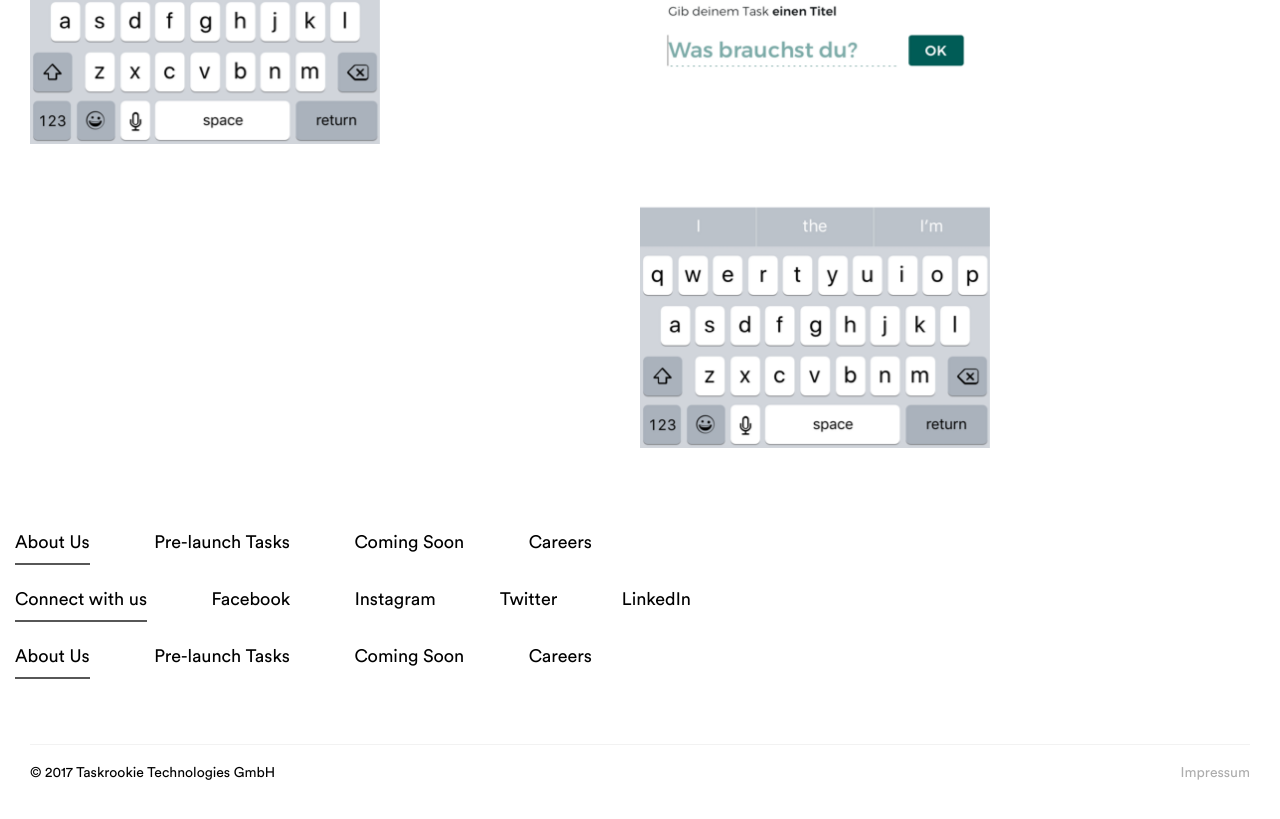
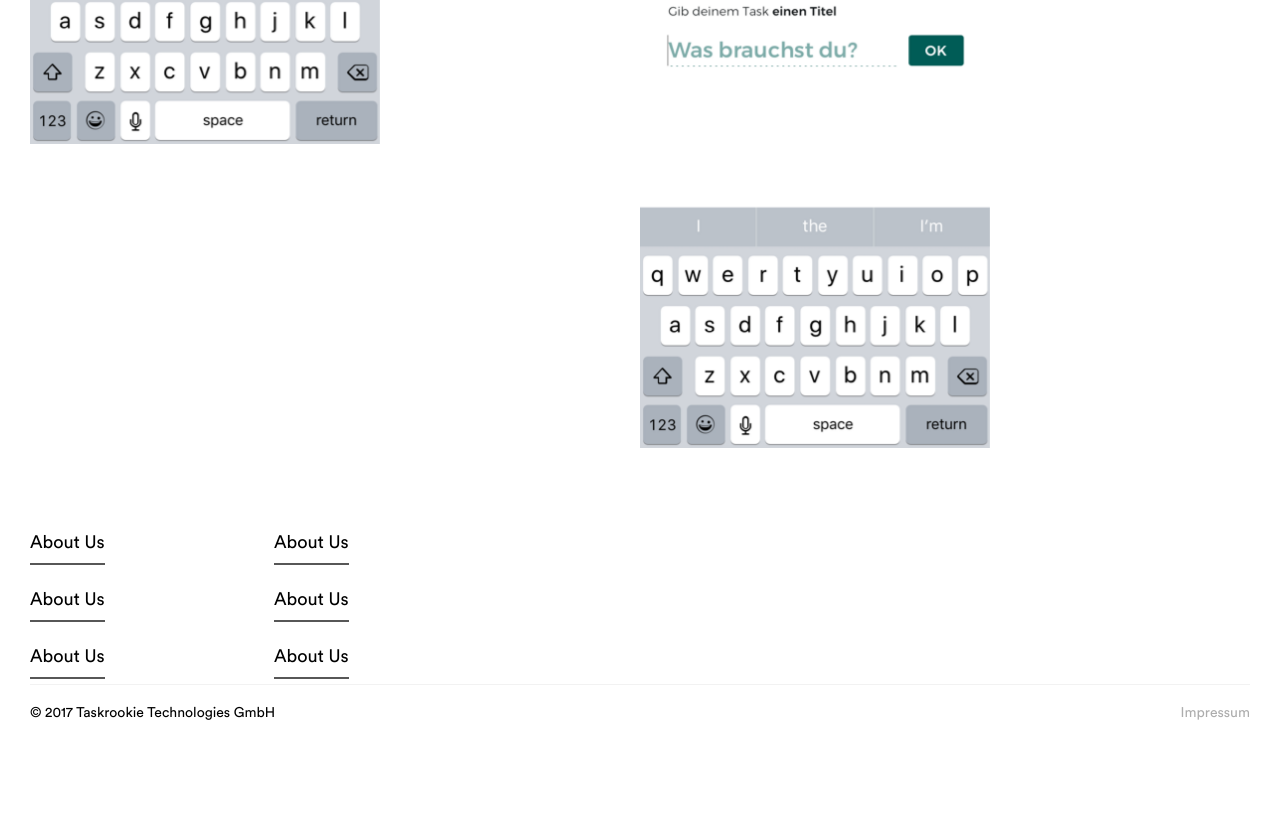
Before and after one commit to bogdanzen/Taskrookie-Landing-Page, a plain HTML site: page index.html in a window 1280 px wide. Shown: the part 1699-2518 px from the top of the page. After the commit the page ends 2458 px from the top, so only its background shows below. Drawn offline with nearby package versions, Linux system fonts and the light colour scheme.

Commit message:
Addin stuff

```diff
--- a/index.html
+++ b/index.html
@@ -664,40 +664,16 @@ alt="taskrookie logo")-->
             <div class="container">
                 <div class="footer-inner">
                     <div class="wrapper clearfix">
-                        <div class="columns">
-                            <div class="clearfix">
-                                <div class="row">
-                                    <div class="anim-link grey-a sp-b-sm"><a class="d-ib anim-link.voony-a" href="/about" data-navigo=""><span class="text-span">About Us</span><div class="link-line d-ib"></div></a></div>
-                                    <span class="space-30"></span>
-                                    <div class="anim-link grey-a sp-b-sm"><a class="d-ib anim-link" href="/taskforce" data-navigo=""><span class="text-span">Pre-launch Tasks</span></a></div>
-                                    <span class="space-30"></span>
-                                     <div class="anim-link grey-a sp-b-sm"><a class="d-ib anim-link" href="/comingsoon" data-navigo=""><span class="text-span">Coming Soon</span></a></div>
-                                    <span class="space-30"></span>
-                                     <div class="anim-link grey-a sp-b-sm"><a class="d-ib anim-link" href="/comingsoon" data-navigo=""><span class="text-span">Careers</span></a></div>
-                                </div>
-                                <div class="row">
-                                    <div class="anim-link grey-a sp-b-sm"><a class="d-ib anim-link.voony-a"  data-navigo=""><span class="text-span">Connect with us</span><div class="link-line d-ib"></div></a></div>
-                                    <span class="space-30"></span>
-                                    <div class="anim-link grey-a sp-b-sm"><a class="d-ib anim-link" href="https://www.facebook.com/Taskrookie/" data-navigo=""><span class="text-span">Facebook</span></a></div>
-                                    <span class="space-30"></span>
-                                     <div class="anim-link grey-a sp-b-sm"><a class="d-ib anim-link" href="/comingsoon" data-navigo=""><span class="text-span">Instagram</span></a></div>
-                                    <span class="space-30"></span>
-                                     <div class="anim-link grey-a sp-b-sm"><a class="d-ib anim-link" href="https://twitter.com/taskrookie" data-navigo=""><span class="text-span">Twitter</span></a></div>
-                                     <span class="space-30"></span>
-                                     <div class="anim-link grey-a sp-b-sm"><a class="d-ib anim-link" href="https://www.linkedin.com/company-beta/17894085/" data-navigo=""><span class="text-span">LinkedIn</span></a></div>
-                                </div>
-                                <div class="row">
-                                    <div class="anim-link grey-a sp-b-sm"><a class="d-ib anim-link.voony-a" href="/about" data-navigo=""><span class="text-span">About Us</span><div class="link-line d-ib"></div></a></div>
-                                    <span class="space-30"></span>
-                                    <div class="anim-link grey-a sp-b-sm"><a class="d-ib anim-link" href="/taskforce" data-navigo=""><span class="text-span">Pre-launch Tasks</span></a></div>
-                                    <span class="space-30"></span>
-                                     <div class="anim-link grey-a sp-b-sm"><a class="d-ib anim-link" href="/comingsoon" data-navigo=""><span class="text-span">Coming Soon</span></a></div>
-                                    <span class="space-30"></span>
-                                     <div class="anim-link grey-a sp-b-sm"><a class="d-ib anim-link" href="/comingsoon" data-navigo=""><span class="text-span">Careers</span></a></div>
-                                </div>
-                            </div>
+                        <div class="col-md-2-4">
+                            <div class="anim-link grey-a sp-b-sm"><a class="d-ib anim-link" href="/about" data-navigo=""><span class="text-span">About Us</span><div class="link-line d-ib"></div></a></div><br>
+                            <div class="anim-link grey-a sp-b-sm"><a class="d-ib anim-link" href="/about" data-navigo=""><span class="text-span">About Us</span><div class="link-line d-ib"></div></a></div><br>
+                            <div class="anim-link grey-a sp-b-sm"><a class="d-ib anim-link" href="/about" data-navigo=""><span class="text-span">About Us</span><div class="link-line d-ib"></div></a></div>
                         </div>
-
+                        <div class="col-md-2-4">
+                            <div class="anim-link grey-a sp-b-sm"><a class="d-ib anim-link" href="/about" data-navigo=""><span class="text-span">About Us</span><div class="link-line d-ib"></div></a></div><br>
+                            <div class="anim-link grey-a sp-b-sm"><a class="d-ib anim-link" href="/about" data-navigo=""><span class="text-span">About Us</span><div class="link-line d-ib"></div></a></div><br>
+                            <div class="anim-link grey-a sp-b-sm"><a class="d-ib anim-link" href="/about" data-navigo=""><span class="text-span">About Us</span><div class="link-line d-ib"></div></a></div>
+                        </div>
                     </div>
                 </div>
                 <div class="clearfix">
```
Also changed, not shown: assets/css/style2.css.
